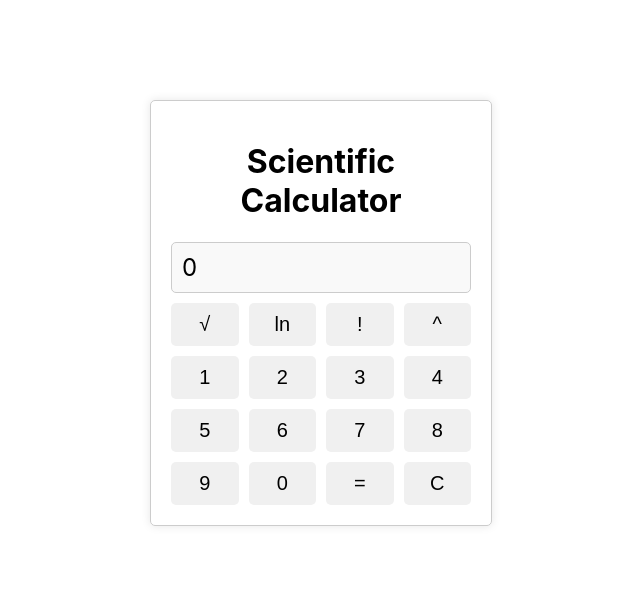
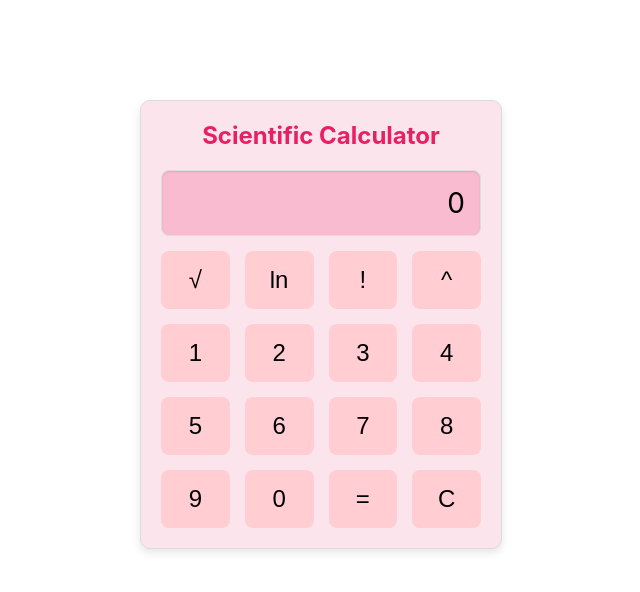
Before and after one commit to Charvyk/spe-mini-project, a React (Create React App) app: page / in a window 1280 px wide. Shown: the top 592 px of the page, without its empty margins (319-959 px from the left). Built offline with nearby package versions, Linux system fonts and the light colour scheme.

Commit message:
Update App.css

```diff
--- a/src/App.css
+++ b/src/App.css
@@ -1,40 +1,48 @@
 .calculator {
-  width: 300px;
+  width: 320px;
   margin: 100px auto;
   padding: 20px;
-  border: 1px solid #ccc;
-  border-radius: 5px;
-  box-shadow: 0 0 10px rgba(0, 0, 0, 0.1);
+  border: 1px solid #dcdcdc;
+  border-radius: 10px;
+  box-shadow: 0 4px 8px rgba(0, 0, 0, 0.1);
+  background-color: #fce4ec; /* Light pink background */
 }
 
 .display {
-  font-size: 24px;
-  margin-bottom: 10px;
-  padding: 10px;
-  background-color: #f9f9f9;
-  border: 1px solid #ccc;
-  border-radius: 5px;
+  font-size: 28px;
+  margin-bottom: 15px;
+  padding: 15px;
+  background-color: #f8bbd0; /* Light pink display background */
+  border: 1px solid #dcdcdc;
+  border-radius: 8px;
+  box-shadow: inset 0 1px 2px rgba(0, 0, 0, 0.1);
+  text-align: right;
 }
 
 .buttons {
   display: grid;
   grid-template-columns: repeat(4, 1fr);
-  grid-gap: 10px;
+  grid-gap: 15px;
 }
 
 button {
-  font-size: 20px;
-  padding: 10px;
+  font-size: 24px;
+  padding: 15px 20px;
   border: none;
-  background-color: #f0f0f0;
-  border-radius: 5px;
+  background-color: #ffcdd2; /* Light pink button background */
+  border-radius: 8px;
   cursor: pointer;
+  transition: background-color 0.3s ease;
 }
 
 button:hover {
-  background-color: #e0e0e0;
+  background-color: #f8bbd0; /* Lighter pink button background on hover */
 }
 
-h1{
+h1 {
   text-align: center;
+  color: #e91e63; /* Pink heading color */
+  font-size: 24px;
+  margin-top: 0;
+  margin-bottom: 20px;
 }
```
